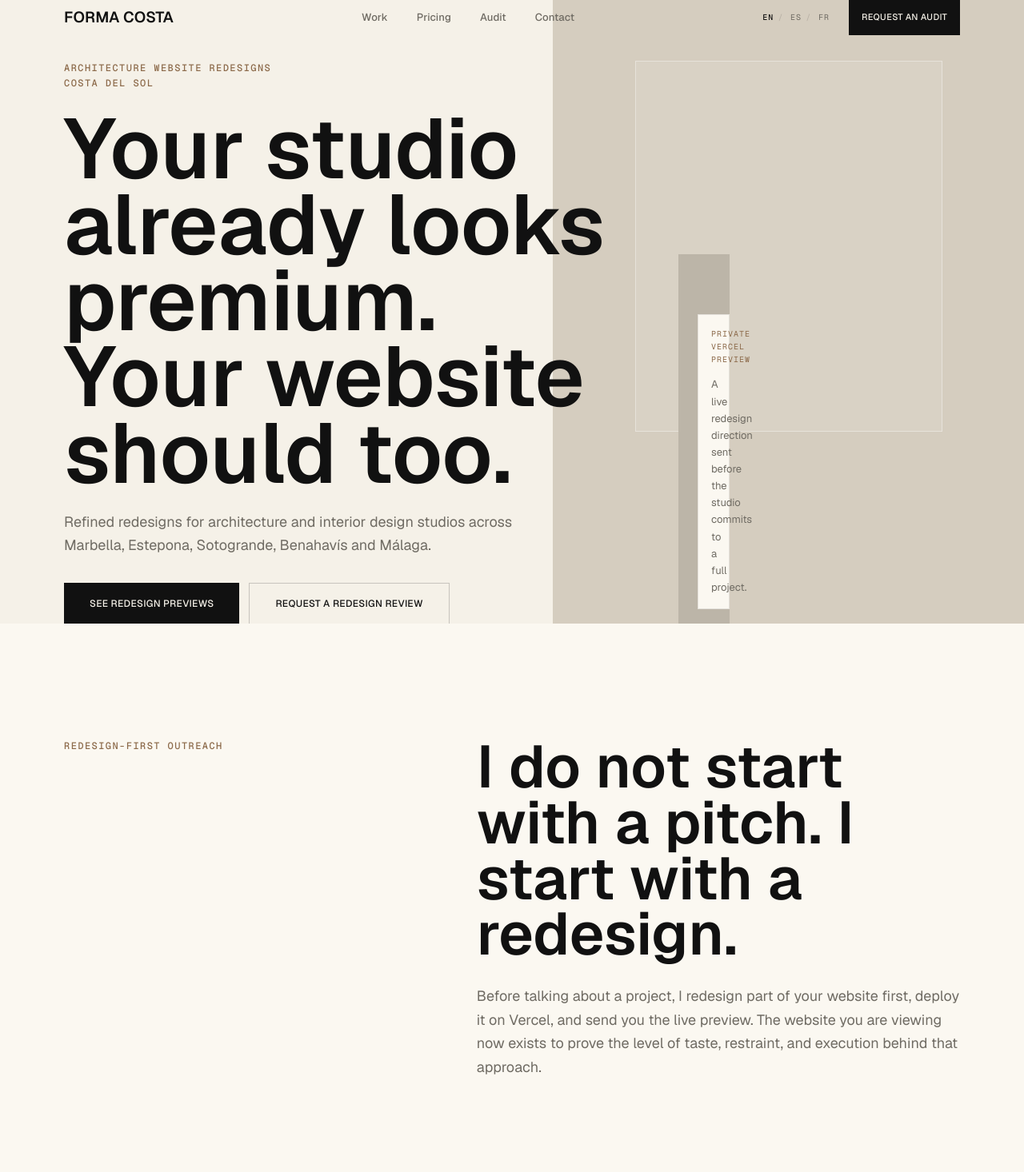
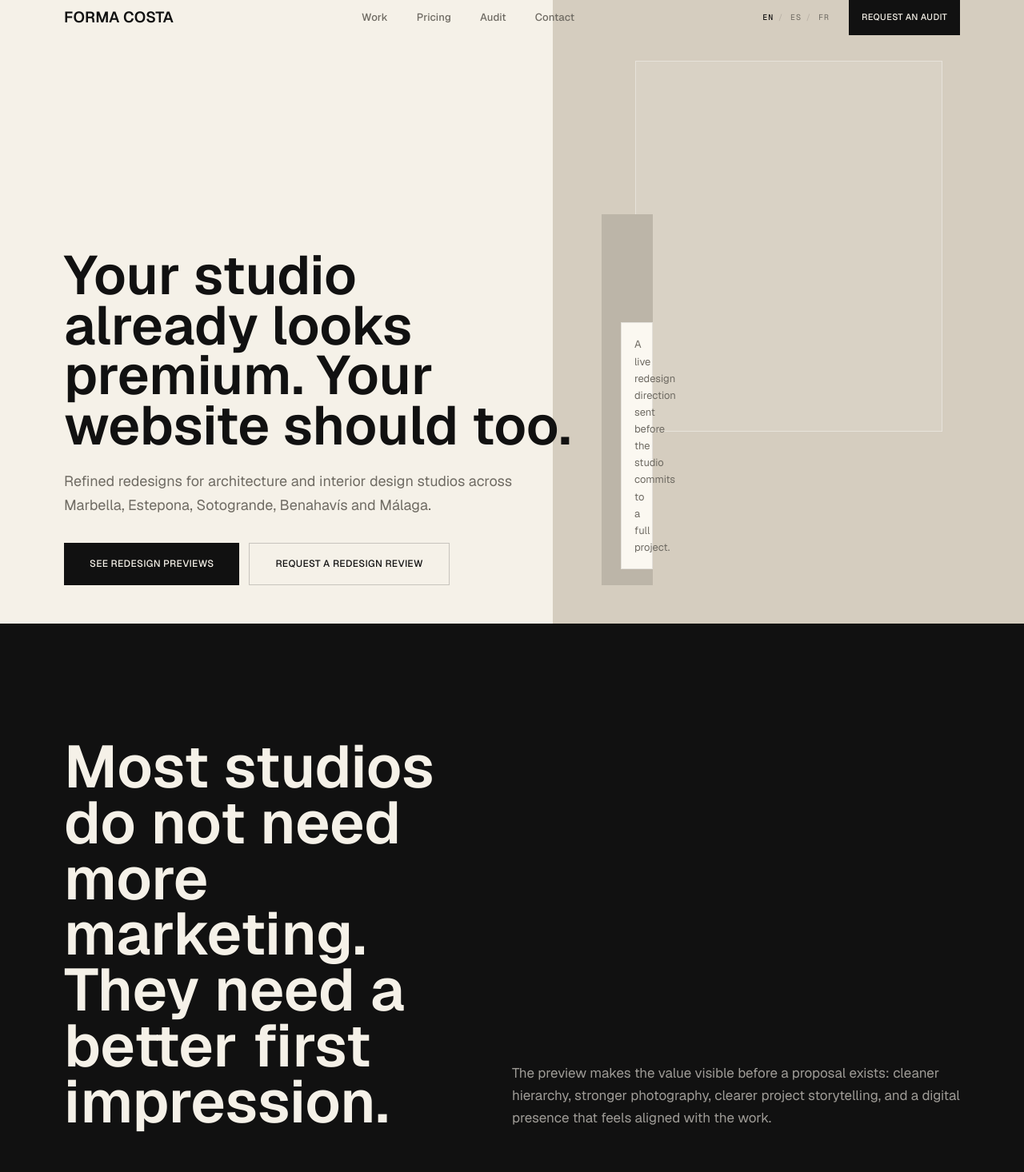
Before and after one commit to nmmilosevic/archi-studio, a Next.js app: page /en in a window 1280 px wide. Shown: the part 20-1486 px from the top of the page at 80% size. Built offline with nearby package versions, Linux system fonts and the light colour scheme.

Commit message:
Simplify hero and remove section labels

```diff
--- a/app/[locale]/(site)/page.tsx
+++ b/app/[locale]/(site)/page.tsx
@@ -167,11 +167,8 @@ export default async function HomePage({ params }: Props) {
         <div className="absolute inset-y-0 right-0 hidden w-[46vw] bg-[#d5cdbf] md:block" aria-hidden="true" />
         <div className="absolute right-[8vw] top-24 hidden h-[58vh] w-[30vw] border border-white/35 bg-white/10 md:block" aria-hidden="true" />
         <Container className="relative z-10 grid h-full grid-cols-1 items-end gap-8 pb-8 md:grid-cols-12 md:pb-10 xl:pb-12">
-          <div className="md:col-span-8 xl:col-span-8">
-            <AnimatedText className="section-label mb-5 whitespace-pre-line md:mb-6" as="p">
-              {c.label}
-            </AnimatedText>
-            <h1 className="text-hero mb-5 max-w-[1080px] text-primary text-balance md:mb-6">
+          <div className="md:col-span-8 xl:col-span-7">
+            <h1 className="text-hero mb-5 max-w-[900px] text-primary text-balance md:mb-6">
               {c.headline}
             </h1>
             <AnimatedText className="mb-7 max-w-[590px] text-[16px] leading-[1.65] text-muted md:mb-8 md:text-[18px]" delay={0.18}>
@@ -201,31 +198,12 @@ export default async function HomePage({ params }: Props) {
                 </div>
               </div>
               <div className="absolute bottom-5 left-6 w-[62%] border border-charcoal/10 bg-offwhite p-4">
-                <p className="font-mono-label text-[10px] uppercase tracking-widest text-bronze">
-                  Private Vercel preview
-                </p>
-                <p className="mt-3 text-[13px] leading-relaxed text-muted">
+                <p className="text-[13px] leading-relaxed text-muted">
                   A live redesign direction sent before the studio commits to a full project.
                 </p>
               </div>
             </div>
           </AnimatedText>
-        </Container>
-      </section>
-
-      <section className="bg-offwhite py-24 md:py-36" aria-labelledby="proof-heading">
-        <Container>
-          <div className="grid grid-cols-1 gap-12 lg:grid-cols-[0.82fr_1.18fr] lg:gap-24">
-            <AnimatedText className="section-label" as="p">
-              Redesign-first outreach
-            </AnimatedText>
-            <div>
-              <AnimatedTitle text={c.proof} as="h2" id="proof-heading" className="text-section mb-7 max-w-[850px] text-primary" />
-              <AnimatedText className="max-w-[700px] text-[18px] leading-[1.65] text-muted" delay={0.12}>
-                {c.proofBody}
-              </AnimatedText>
-            </div>
-          </div>
         </Container>
       </section>
 
@@ -241,17 +219,11 @@ export default async function HomePage({ params }: Props) {
           <div className="grid grid-cols-1 gap-5 lg:grid-cols-[0.9fr_1.1fr] lg:gap-7">
             <AnimatedText as="div" delay={0.08}>
               <div>
-                <p className="mb-3 font-mono-label text-[10px] uppercase tracking-widest text-inverted/45">
-                  Before
-                </p>
                 <BrowserPreview variant="before" />
               </div>
             </AnimatedText>
             <AnimatedText as="div" delay={0.18}>
               <div>
-                <p className="mb-3 font-mono-label text-[10px] uppercase tracking-widest text-bronze">
-                  After preview
-                </p>
                 <BrowserPreview variant="after" />
               </div>
             </AnimatedText>
@@ -263,9 +235,6 @@ export default async function HomePage({ params }: Props) {
         <Container>
           <div className="grid grid-cols-1 gap-14 lg:grid-cols-[0.92fr_1.08fr] lg:gap-24">
             <div>
-              <AnimatedText className="section-label mb-8" as="p">
-                Fixed offer
-              </AnimatedText>
               <AnimatedTitle text={c.offerTitle} as="h2" id="offer-heading" className="text-section mb-7 max-w-[700px] text-primary" />
               <AnimatedText className="mb-10 max-w-[460px] text-[16px] leading-relaxed text-muted" delay={0.1}>
                 {c.offerIntro}
@@ -319,17 +288,12 @@ export default async function HomePage({ params }: Props) {
 
       <section className="bg-stone py-20 md:py-28" aria-label="Costa del Sol locations">
         <Container>
-          <div className="flex flex-col gap-8 md:flex-row md:items-center md:justify-between">
-            <AnimatedText className="section-label" as="p">
-              Costa del Sol studios
-            </AnimatedText>
-            <div className="flex flex-wrap gap-x-8 gap-y-4 md:justify-end">
+          <div className="flex flex-wrap gap-x-8 gap-y-4 md:justify-end">
               {studios.map((studio) => (
                 <span key={studio} className="font-heading text-[28px] font-medium leading-none text-primary/75 md:text-[38px]">
                   {studio}
                 </span>
               ))}
-            </div>
           </div>
         </Container>
       </section>
--- a/app/[locale]/(site)/pricing/page.tsx
+++ b/app/[locale]/(site)/pricing/page.tsx
@@ -138,7 +138,7 @@ export default async function PricingPage({ params }: Props) {
             {/* Right — what's in / what's not */}
             <AnimatedText delay={0.15} as="div">
               <div className="border border-charcoal/10 bg-stone p-8 md:p-10">
-                <h3 className="font-mono-label text-[11px] tracking-widest text-bronze uppercase mb-6">
+                <h3 className="font-mono-label text-[11px] tracking-widest text-muted/60 uppercase mb-6">
                   Included
                 </h3>
                 <ul className="space-y-3 mb-10">
--- a/app/globals.css
+++ b/app/globals.css
@@ -85,8 +85,8 @@
   }
 
   .text-hero {
-    font-size: clamp(54px, 15vw, 72px);
-    line-height: 0.9;
+    font-size: clamp(42px, 12vw, 58px);
+    line-height: 0.92;
     letter-spacing: 0;
     font-family: var(--font-geist-sans), system-ui, sans-serif;
     font-weight: 520;
@@ -110,7 +110,7 @@
 
   @media (min-width: 768px) {
     .text-hero {
-      font-size: clamp(64px, 9vw, 140px);
+      font-size: clamp(56px, 6.4vw, 88px);
     }
 
     .text-section {
@@ -124,7 +124,7 @@
 
   @media (min-width: 1280px) {
     .text-hero {
-      font-size: clamp(72px, 8.25vw, 132px);
+      font-size: clamp(68px, 5.2vw, 98px);
     }
 
     .text-section {
--- a/components/sections/PageHero.tsx
+++ b/components/sections/PageHero.tsx
@@ -11,7 +11,6 @@ interface PageHeroProps {
 }
 
 export function PageHero({
-  label,
   heading,
   subtext,
   variant = "light",
@@ -28,18 +27,6 @@ export function PageHero({
     >
       <div className="container-site">
         <div className="max-w-4xl">
-          {label && (
-            <AnimatedText
-              className={clsx(
-                "section-label mb-6",
-                isDark ? "text-bronze" : "text-bronze"
-              )}
-              as="p"
-            >
-              {label}
-            </AnimatedText>
-          )}
-
           <AnimatedTitle
             text={heading}
             as="h1"
```
